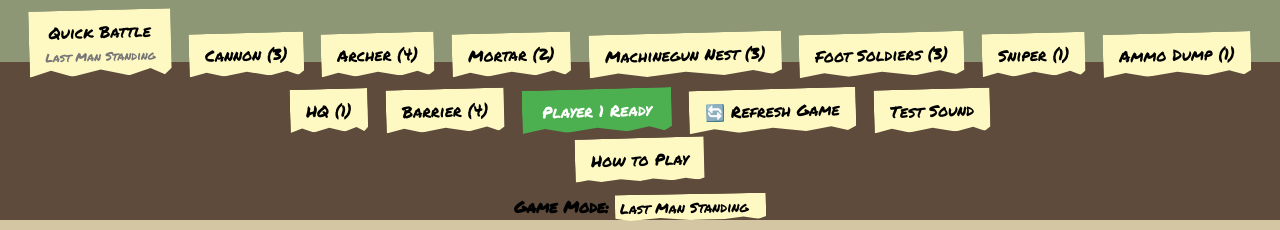
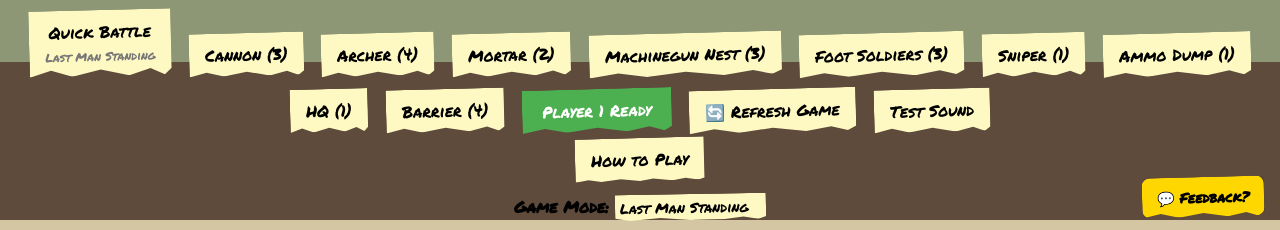
Before and after one commit to StuartLaurence/DoodleWar, a plain HTML site: page index.html in a window 1280 px wide. Shown: the part 570-800 px from the top of the page. Drawn offline with nearby package versions, Linux system fonts and the light colour scheme; no server answers.

Commit message:
Update index.html
added feedback button

```diff
--- a/index.html
+++ b/index.html
@@ -184,6 +184,8 @@
     }
 
 
+
+
   </style>
 </head>
 
@@ -243,6 +245,26 @@
 
   <script src="https://cdnjs.cloudflare.com/ajax/libs/matter-js/0.19.0/matter.min.js"></script>
 
+  <a href="https://forms.gle/GbDkxdr3rYAyTNch7" target="_blank">
+    <button id="feedbackBtn" style="
+      position: absolute;
+      bottom: 10px;
+      right: 10px;
+      padding: 10px 15px;
+      font-size: 14px;
+      background-color: #ffd700;
+      color: #000;
+      font-weight: bold;
+      border: none;
+      border-radius: 8px;
+      cursor: pointer;
+      z-index: 999;
+      box-shadow: 2px 2px 5px rgba(0,0,0,0.3);
+    ">
+      💬 Feedback?
+    </button>
+  </a>
+
 
   <script>
     function toggleInstructions() {
```
